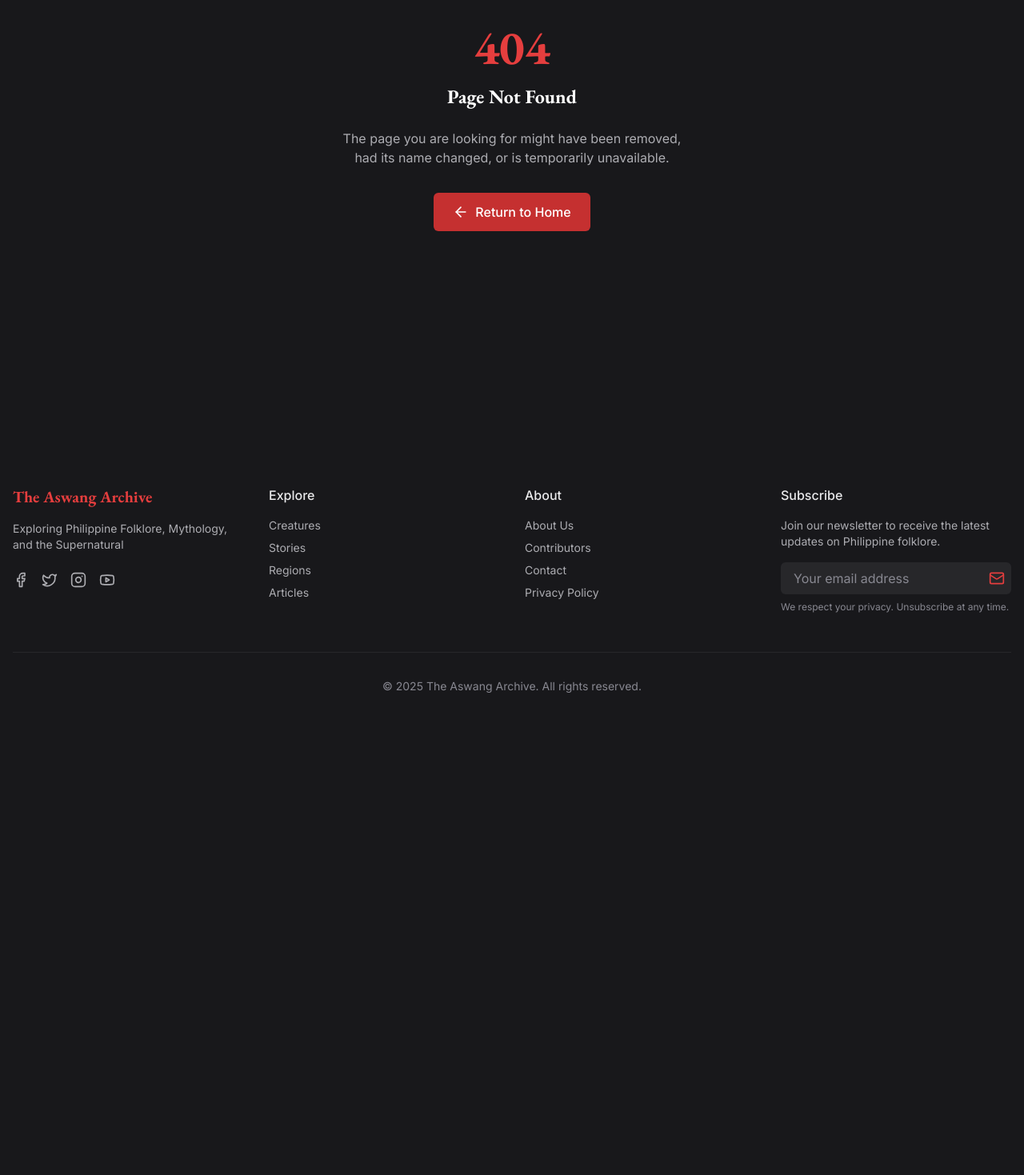
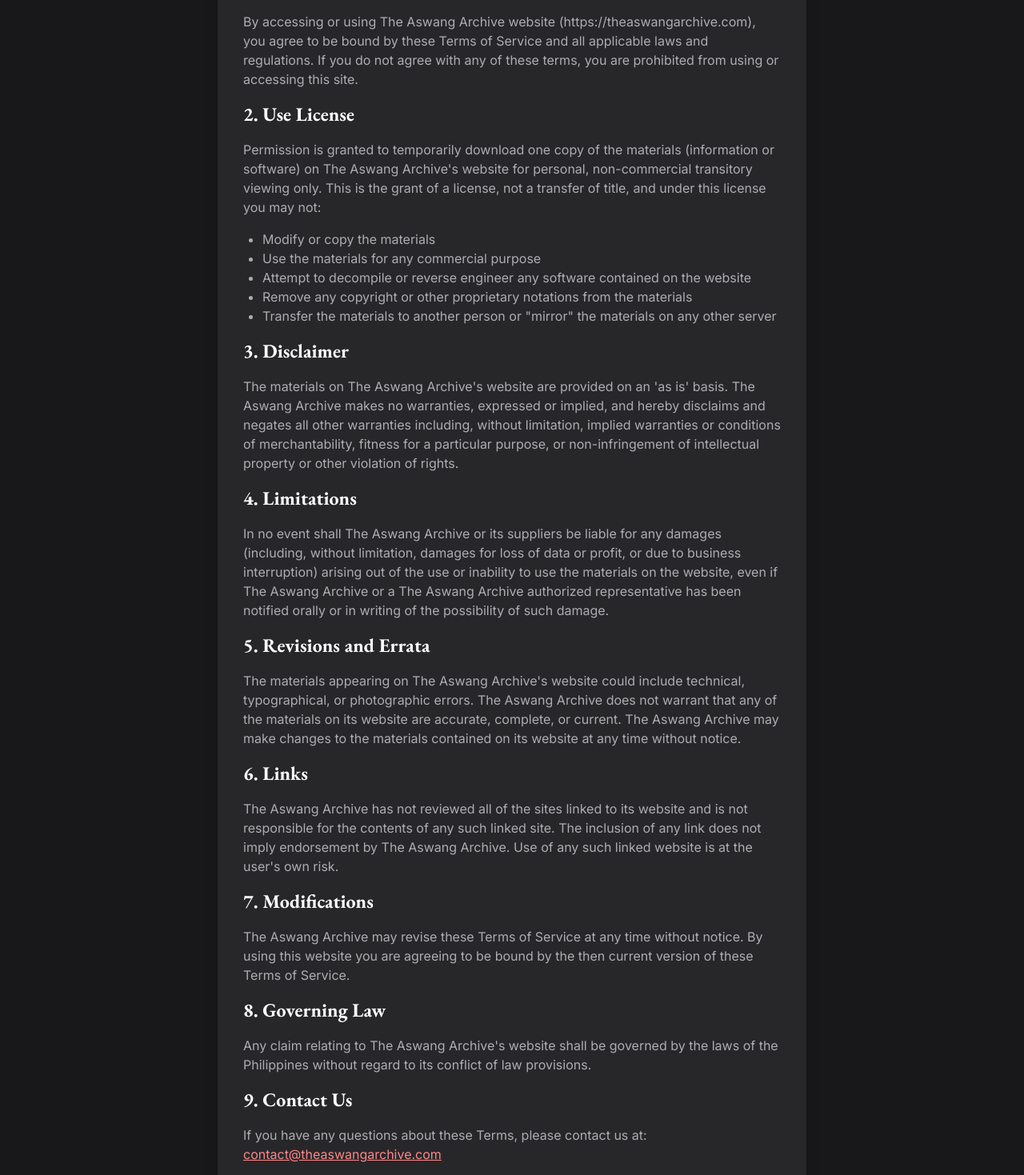
Before and after one commit to projectpolaris08/The-Aswang-Archive, a React (Vite) app: page /terms in a window 1280 px wide. Shown: the part 321-1790 px from the top of the page at 80% size. Before the commit the page ends 1237 px from the top, so only its background shows below. Built offline with nearby package versions, Linux system fonts and the light colour scheme; no server answers.

Commit message:
Added terms of service and privacy policy

```diff
--- a/index.html
+++ b/index.html
@@ -1,6 +1,7 @@
 <!DOCTYPE html>
 <html lang="en">
   <head>
+    <meta name="google-site-verification" content="Zz9pKzpbrLKFkzE6-d5MZzewBNbTjukgBn7fzdv-CME" />
     <!-- Google tag (gtag.js) -->
     <script
       async
--- a/src/App.tsx
+++ b/src/App.tsx
@@ -24,6 +24,8 @@
 import Register from "./components/Register";
 import StorySubmission from "./components/StorySubmission";
 import AdminPanel from "./components/AdminPanel";
+import TermsOfService from "./pages/TermsOfService";
+import PrivacyPolicy from "./pages/PrivacyPolicy";
 
 // ScrollToTop component that will handle smooth scroll behavior
 function ScrollToTop() {
@@ -111,6 +113,8 @@
           <Route path="/regions" element={<RegionsPage />} />
           <Route path="/regions/:id" element={<RegionDetailPage />} />
           <Route path="/about" element={<AboutPage />} />
+          <Route path="/terms" element={<TermsOfService />} />
+          <Route path="/privacy" element={<PrivacyPolicy />} />
           <Route path="*" element={<NotFoundPage />} />
         </Route>
       </Routes>
--- a/src/components/Login.tsx
+++ b/src/components/Login.tsx
@@ -39,7 +39,7 @@
   };
 
   return (
-    <div className="min-h-screen flex items-center lg:items-start justify-center bg-gradient-to-br from-black via-gray-900 to-black py-4 px-4 sm:px-6 lg:px-8 lg:pt-24">
+    <div className="min-h-screen flex items-start justify-center bg-gradient-to-br from-black via-gray-900 to-black py-4 px-4 sm:px-6 lg:px-8 pt-16 lg:pt-24">
       <div className="relative flex items-center justify-center w-full max-w-md">
         {/* Subtle white glowing effect at the edge */}
         <div
--- a/src/components/layout/Footer.tsx
+++ b/src/components/layout/Footer.tsx
@@ -103,6 +103,14 @@
                   Privacy Policy
                 </Link>
               </li>
+              <li>
+                <Link
+                  to="/terms"
+                  className="hover:text-red-500 transition-colors"
+                >
+                  Terms of Service
+                </Link>
+              </li>
             </ul>
           </div>
 
--- /dev/null
+++ b/src/pages/TermsOfService.tsx
@@ -0,0 +1,122 @@
+import React from "react";
+
+const TermsOfService: React.FC = () => (
+  <div className="bg-gray-900 min-h-screen py-16">
+    <div className="container mx-auto px-4 max-w-3xl">
+      <h1 className="font-serif text-4xl font-bold text-white mb-8 text-center">
+        Terms of Service
+      </h1>
+      <div className="bg-gray-800 rounded-lg shadow-xl p-8 text-gray-300">
+        <p className="mb-4">Last updated: May 23, 2025</p>
+        <h2 className="font-serif text-2xl font-bold text-white mb-4">
+          1. Acceptance of Terms
+        </h2>
+        <p className="mb-4">
+          By accessing or using The Aswang Archive website
+          (https://theaswangarchive.com), you agree to be bound by these Terms
+          of Service and all applicable laws and regulations. If you do not
+          agree with any of these terms, you are prohibited from using or
+          accessing this site.
+        </p>
+        <h2 className="font-serif text-2xl font-bold text-white mb-4">
+          2. Use License
+        </h2>
+        <p className="mb-4">
+          Permission is granted to temporarily download one copy of the
+          materials (information or software) on The Aswang Archive's website
+          for personal, non-commercial transitory viewing only. This is the
+          grant of a license, not a transfer of title, and under this license
+          you may not:
+        </p>
+        <ul className="list-disc ml-6 mb-4">
+          <li>Modify or copy the materials</li>
+          <li>Use the materials for any commercial purpose</li>
+          <li>
+            Attempt to decompile or reverse engineer any software contained on
+            the website
+          </li>
+          <li>
+            Remove any copyright or other proprietary notations from the
+            materials
+          </li>
+          <li>
+            Transfer the materials to another person or "mirror" the materials
+            on any other server
+          </li>
+        </ul>
+        <h2 className="font-serif text-2xl font-bold text-white mb-4">
+          3. Disclaimer
+        </h2>
+        <p className="mb-4">
+          The materials on The Aswang Archive's website are provided on an 'as
+          is' basis. The Aswang Archive makes no warranties, expressed or
+          implied, and hereby disclaims and negates all other warranties
+          including, without limitation, implied warranties or conditions of
+          merchantability, fitness for a particular purpose, or non-infringement
+          of intellectual property or other violation of rights.
+        </p>
+        <h2 className="font-serif text-2xl font-bold text-white mb-4">
+          4. Limitations
+        </h2>
+        <p className="mb-4">
+          In no event shall The Aswang Archive or its suppliers be liable for
+          any damages (including, without limitation, damages for loss of data
+          or profit, or due to business interruption) arising out of the use or
+          inability to use the materials on the website, even if The Aswang
+          Archive or a The Aswang Archive authorized representative has been
+          notified orally or in writing of the possibility of such damage.
+        </p>
+        <h2 className="font-serif text-2xl font-bold text-white mb-4">
+          5. Revisions and Errata
+        </h2>
+        <p className="mb-4">
+          The materials appearing on The Aswang Archive's website could include
+          technical, typographical, or photographic errors. The Aswang Archive
+          does not warrant that any of the materials on its website are
+          accurate, complete, or current. The Aswang Archive may make changes to
+          the materials contained on its website at any time without notice.
+        </p>
+        <h2 className="font-serif text-2xl font-bold text-white mb-4">
+          6. Links
+        </h2>
+        <p className="mb-4">
+          The Aswang Archive has not reviewed all of the sites linked to its
+          website and is not responsible for the contents of any such linked
+          site. The inclusion of any link does not imply endorsement by The
+          Aswang Archive. Use of any such linked website is at the user's own
+          risk.
+        </p>
+        <h2 className="font-serif text-2xl font-bold text-white mb-4">
+          7. Modifications
+        </h2>
+        <p className="mb-4">
+          The Aswang Archive may revise these Terms of Service at any time
+          without notice. By using this website you are agreeing to be bound by
+          the then current version of these Terms of Service.
+        </p>
+        <h2 className="font-serif text-2xl font-bold text-white mb-4">
+          8. Governing Law
+        </h2>
+        <p className="mb-4">
+          Any claim relating to The Aswang Archive's website shall be governed
+          by the laws of the Philippines without regard to its conflict of law
+          provisions.
+        </p>
+        <h2 className="font-serif text-2xl font-bold text-white mb-4">
+          9. Contact Us
+        </h2>
+        <p>
+          If you have any questions about these Terms, please contact us at:{" "}
+          <a
+            href="mailto:contact@theaswangarchive.com"
+            className="text-red-400 underline"
+          >
+            contact@theaswangarchive.com
+          </a>
+        </p>
+      </div>
+    </div>
+  </div>
+);
+
+export default TermsOfService;
```
